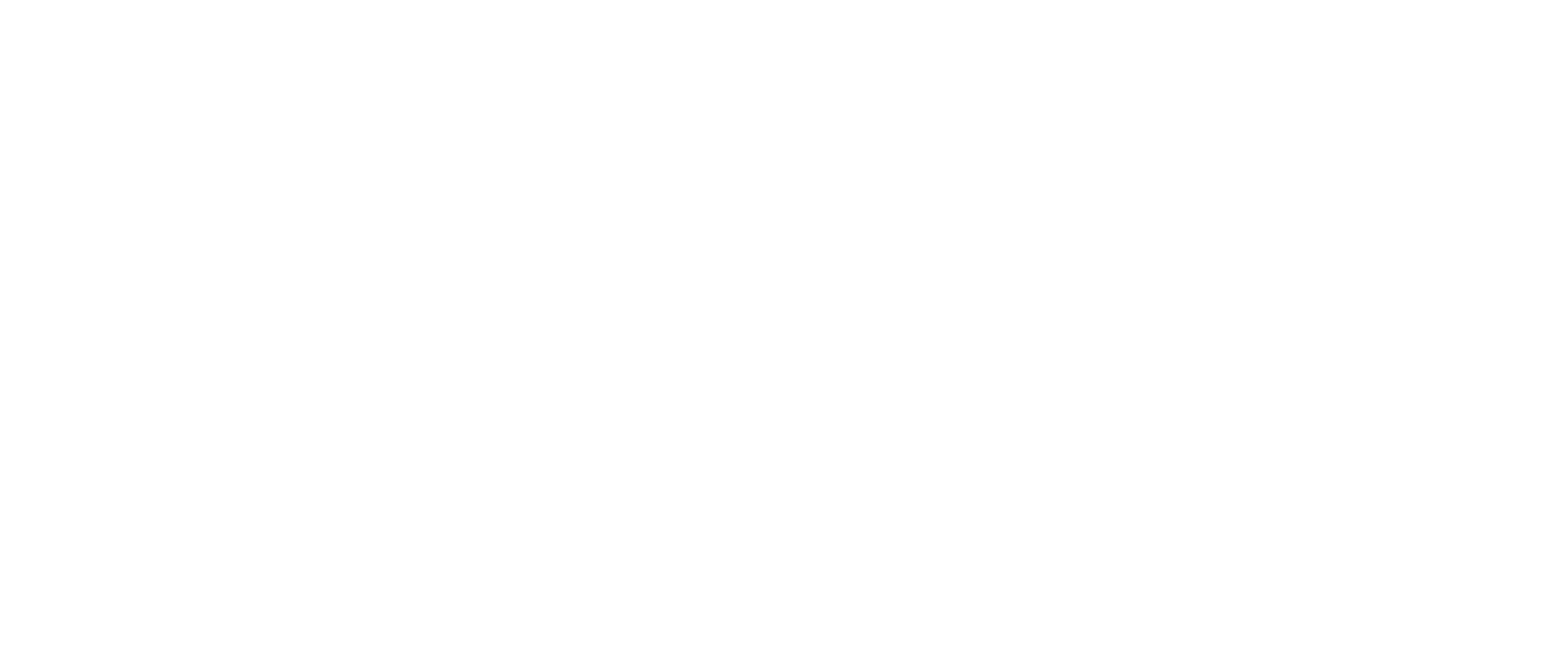
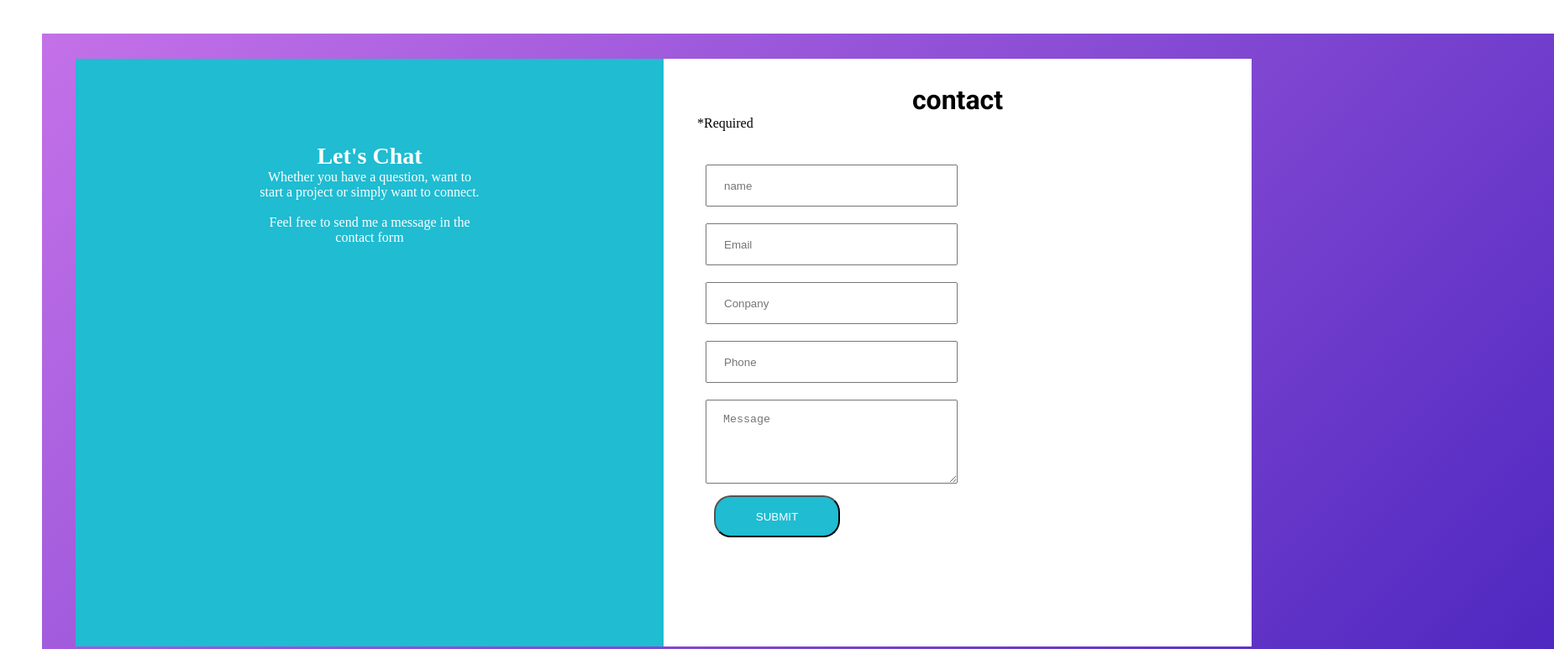
Before and after one commit to ELGUN348/HOMEWORK, a plain HTML site: page index.html in a window 1280 px wide. Shown: the top 773 px of the page at 84% size, 1850 px wide, since content can reach past the window. Drawn offline with Linux system fonts and the light colour scheme.

Commit message:
HOMEWORK

```diff
--- a/index.html
+++ b/index.html
@@ -3,9 +3,92 @@
 <head>
     <meta charset="UTF-8">
     <meta name="viewport" content="width=device-width, initial-scale=1.0">
+    <link rel="stylesheet" href="main.css">
+    <link rel="preconnect" href="https://fonts.googleapis.com">
+<link rel="preconnect" href="https://fonts.gstatic.com" crossorigin>
+<link href="https://fonts.googleapis.com/css2?family=Roboto:ital,wght@0,100;0,300;0,400;0,500;0,700;0,900;1,100;1,300;1,400;1,500;1,700;1,900&display=swap" rel="stylesheet">
     <title>Document</title>
+
 </head>
+
+  <body>
+    <div class="box">
+      <div class="box-1">
+      <h2>Let's Chat</h2>
+      <p>Whether you have a question, want to <br> start a project or simply want to connect.</p> <br>
+      <p>Feel free to send me a message in the <br> contact form</p>
+
+      </div>
+
+      <div class="box-2">
+      <h3>contact</h3>
+      <p>*Required</p>
+       <form class="parent">
+        <div class="form">
+
+        <input type="text" name="" id="" placeholder="name">
+
+        </div>
+        <div class="form">
+          <input type="text" placeholder="Email">
+        </div>
+
+
+        <div class="form">
+          <input type="email" placeholder="Conpany">
+        </div>
+
+
+        <div class="form">
+
+
+          <input type="number" placeholder=Phone>
+        </div>
+
+        <div class="form">
+
+          <textarea  cols="24" rows="5" placeholder="Message"></textarea>
+      </div>
+
+      <button class="btn" type="submit">SUBMIT</button>
+
+
+       </form>
+
+
+
+
+      </div>
+
+    </div>
+
+    </body>
+</html>
+
+
+
+
+
+
+
+
+
+
+
+
+
+
+
+
+
+
+
+
+
+
+
+
+
 <body>
 
-</body>
-</html>
+<html>
--- /dev/null
+++ b/main.css
@@ -0,0 +1,94 @@
+*{
+  box-sizing: border-box;
+  margin: 0;
+  padding:0;
+
+}
+.box{
+  width: 1800px;
+  height: 900px;
+  background:linear-gradient(135deg,#c471e8,#4723be);
+  font-size: 0;
+  margin-top: 40px;
+  margin-left: 50px;
+
+
+}
+.box-1{
+  width: 700px;
+  height: 700px;
+ background-color:#1fbcd2;
+ font-size: 16px;
+ display: inline-block;
+ vertical-align: top;
+ margin-top: 30px;
+ margin-left: 40px;
+text-align: center;
+
+}
+.box-2{
+  width: 700px;
+  height: 700px;
+  display: inline-block;
+  vertical-align: top;
+  font-size: 16px;
+  margin-top: 30px;
+  background-color: white;
+
+}
+.box-1 h2{
+  color:white;
+  font-weight: 700px;
+  font-size: 28px;
+  padding-top:100px;
+
+}
+.box-1 p{
+  color: white;
+  font-size: 16px;
+}
+.box-2 h3{
+  font-family: "Roboto", sans-serif;
+  font-size: 32px;
+  text-align: center;
+  padding-top: 30px;
+
+}
+.box-2 p{
+  padding-left: 40px;
+}
+.parent{
+
+  padding-left: 50px;
+  padding-top: 20px;
+}
+.parent input{
+  width: 300px;
+  height: 50px;
+  padding-left: 20px;
+}
+.form input{
+  margin-top: 20px;
+}
+
+.form textarea{
+  width: 300px ;
+  height: 100px;
+  margin-top: 20px;
+  padding: 15px 20px;
+
+}
+.btn{
+
+    background-color:#1fbcd2;
+    width: 150px;
+    height: 50px;
+    border-radius: 20px;
+    padding: 10px;
+    margin: 10px;
+    text-align: center;
+    color: white;
+
+
+
+}
```
Also changed, not shown: OIF.jpeg (added).
